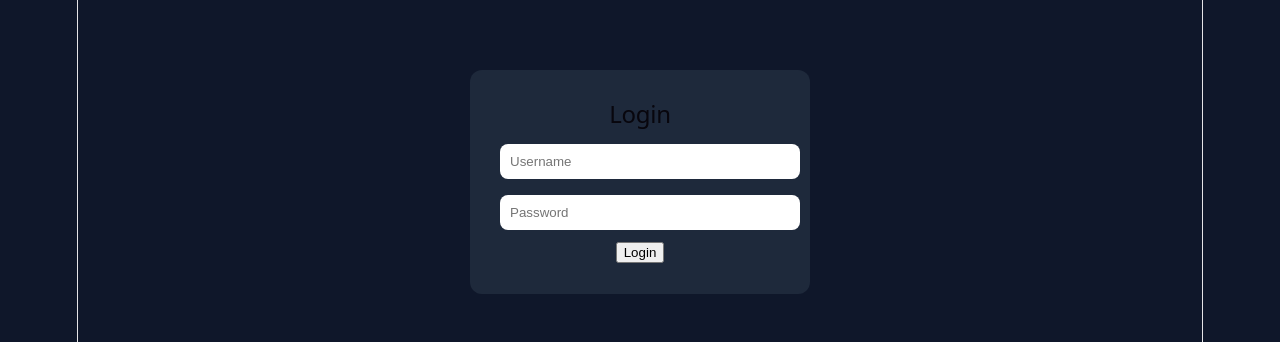
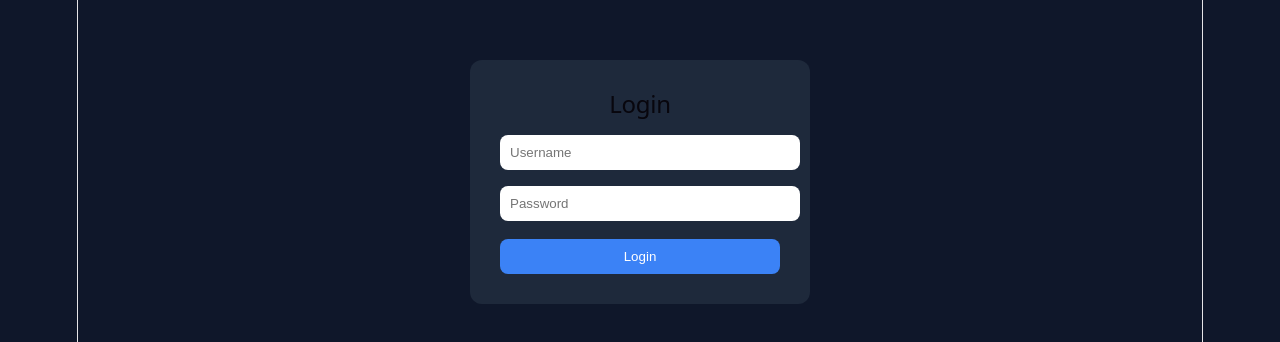
Before and after one commit to mohammadtaha2007/biometric-login, a React (Vite) app in the folder biometric-login/: page / in a window 1280 px wide. Shown: the part 218-560 px from the top of the page. Built offline with nearby package versions, Linux system fonts and the light colour scheme.

Commit message:
AddButtonStyles

```diff
--- a/biometric-login/src/App.css
+++ b/biometric-login/src/App.css
@@ -29,3 +29,19 @@ input {
   outline: none;
   border: none;
 }
+
+
+button {
+  width: 100%;
+  padding: 10px;
+  margin-top: 10px;
+  background: #3b82f6;
+  color: white;
+  border: none;
+  border-radius: 8px;
+  cursor: pointer;
+}
+
+button:hover {
+  background: #2563eb;
+}
```
